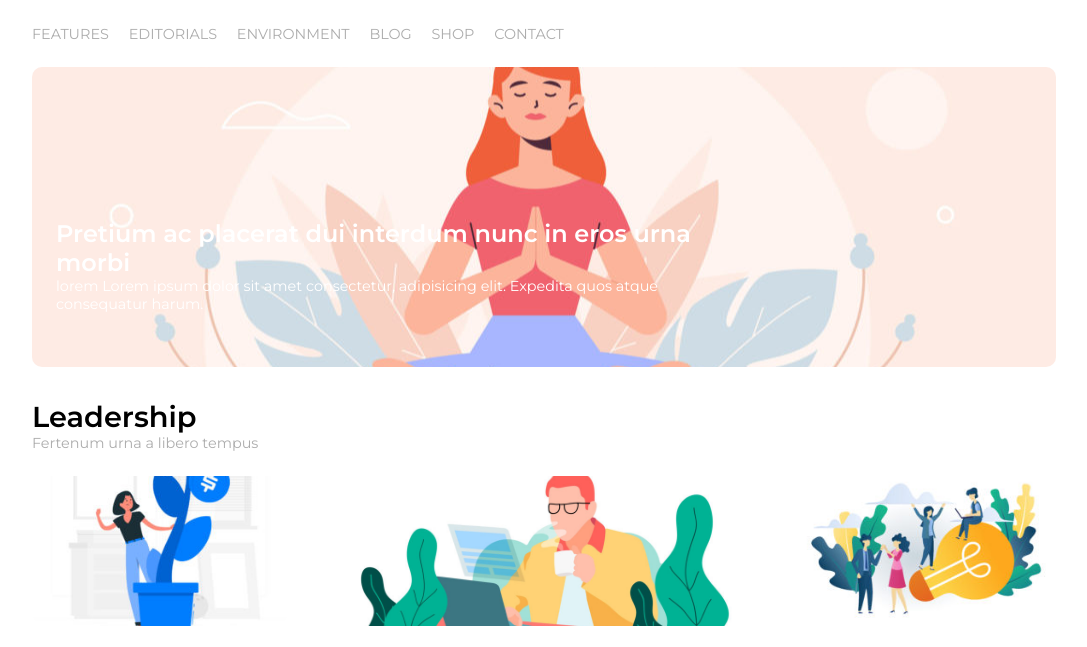
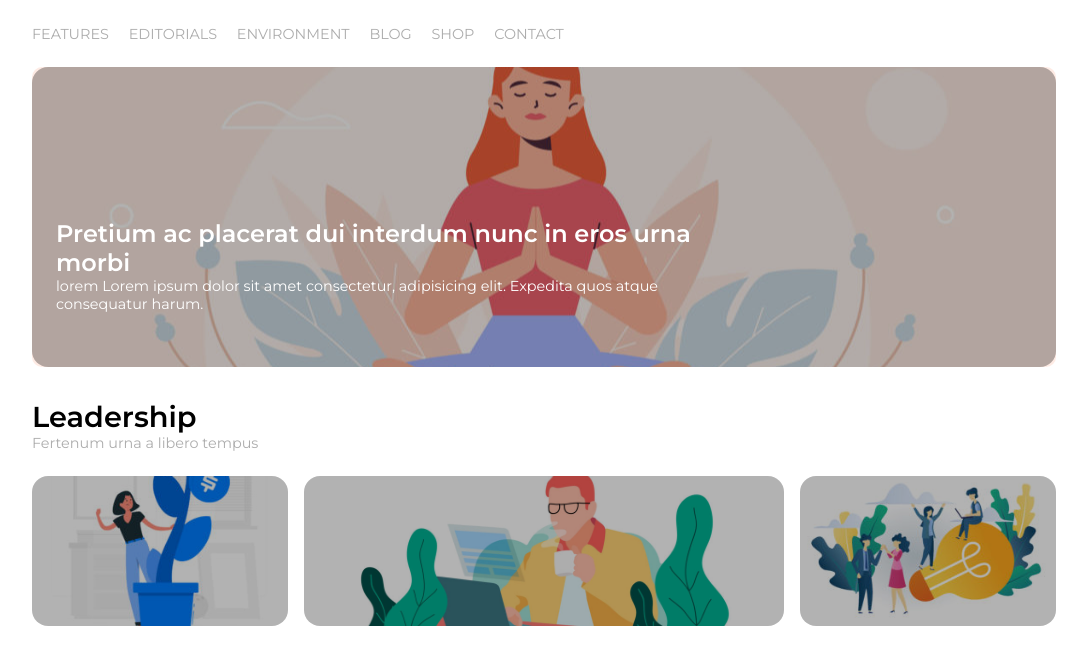
Before and after one commit to twotimesgi/htmlcss-wp, a plain HTML site: page index.html in a window 1280 px wide. Shown: the part 98-745 px from the top of the page, without its empty margins (96-1183 px from the left). Drawn offline with Linux system fonts and the light colour scheme.

Commit message:
Styling overlay

```diff
--- a/css/style.css
+++ b/css/style.css
@@ -146,3 +146,12 @@
     object-fit: cover;
     border-radius: 1rem;
 }
+
+.overlay{
+    position: absolute;
+    border-radius: 1rem;
+    height: 100%;
+    width: 100%;
+    top: 0px;
+    background: rgba(0, 0, 0, 0.3);
+}
--- a/index.html
+++ b/index.html
@@ -4,11 +4,11 @@
     <meta charset="UTF-8">
     <meta http-equiv="X-UA-Compatible" content="IE=edge">
     <meta name="viewport" content="width=device-width, initial-scale=1.0">
-    <title>Document</title>
+    <title>htmlcss-wp</title>
     <link rel="stylesheet" href="css/style.css">
     <link rel="preconnect" href="https://fonts.googleapis.com">
-<link rel="preconnect" href="https://fonts.gstatic.com" crossorigin>
-<link href="https://fonts.googleapis.com/css2?family=Montserrat:wght@400;600&display=swap" rel="stylesheet">
+    <link rel="preconnect" href="https://fonts.gstatic.com" crossorigin>
+    <link href="https://fonts.googleapis.com/css2?family=Montserrat:wght@400;600&display=swap" rel="stylesheet">
 </head>
 <body>
     <div class="container">
@@ -26,13 +26,13 @@
             </nav>
         </header>
         <main>
-            <article class="main-article">
+            <section class="main-article">
                 <div class="overlay"></div>
                 <div class="text-box">
                     <h1>Pretium ac placerat dui interdum nunc in eros urna morbi</h1>
                     <p>lorem Lorem ipsum dolor sit amet consectetur, adipisicing elit. Expedita quos atque consequatur harum.</p>
                 </div>
-            </article>
+            </section>
             <section class="multi-article">
                 <div class="title-box">
                     <h1>Leadership</h1>
```
